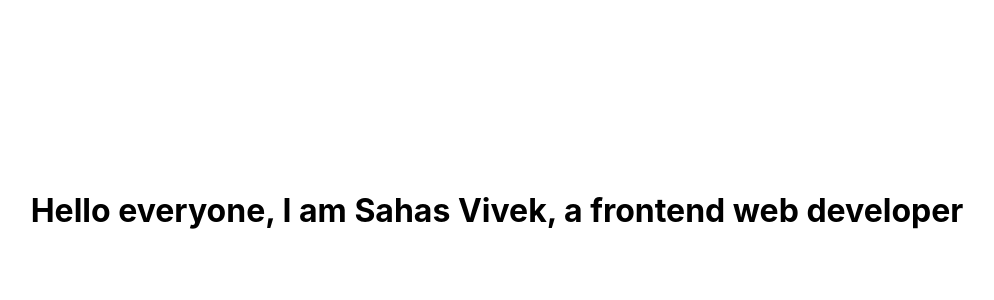
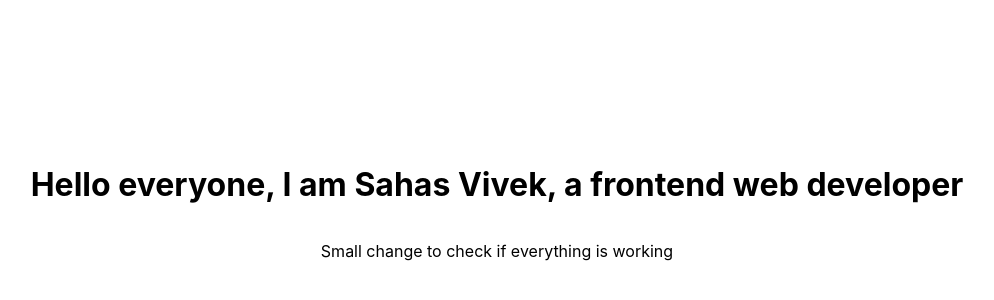
Before and after one commit to sahas-01/NextJS-starter, a Next.js app: page / in a window 1280 px wide. Shown: the part 190-490 px from the top of the page, without its empty margins (143-1137 px from the left). Built offline with nearby package versions, Linux system fonts and the light colour scheme.

Commit message:
small change

```diff
--- a/pages/index.js
+++ b/pages/index.js
@@ -65,6 +65,7 @@ export default function Home() {
         </a>
       </footer> */}
       <h1>Hello everyone, I am Sahas Vivek, a frontend web developer</h1>
+      <p>Small change to check if everything is working</p>
     </div>
   )
 }
```
